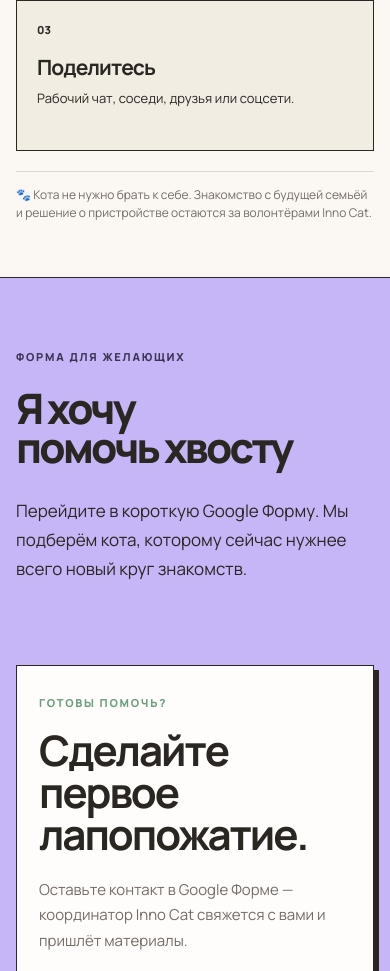
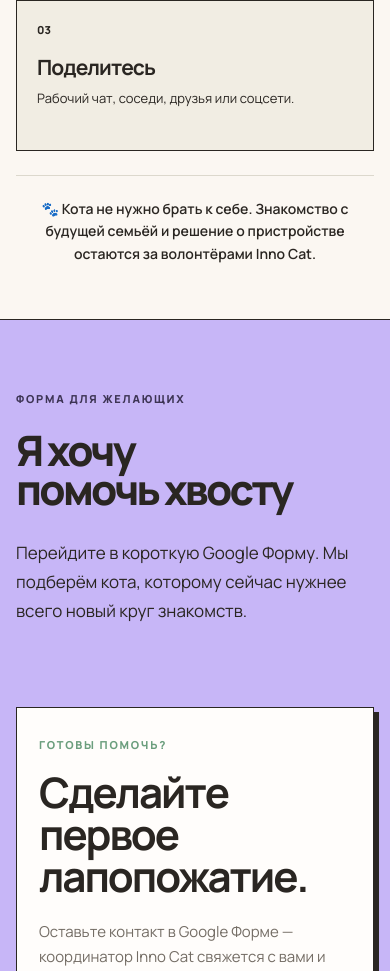
Before and after one commit to VespaAsya/inno-cat-portal, a plain HTML site: page index.html in a window 390 px wide. Shown: the part 1449-2420 px from the top of the page. Drawn offline with Linux system fonts and the light colour scheme.

Commit message:
Emphasize volunteer note

```diff
--- a/styles.css
+++ b/styles.css
@@ -55,7 +55,7 @@ p, h1, h2, h3 { margin-top: 0; }
 .steps article > span { display: block; margin-bottom: 36px; font-size: 11px; font-weight: 800; }
 .steps h3 { margin-bottom: 10px; font-size: 21px; letter-spacing: -.045em; line-height: 1.08; }
 .steps p { margin: 0; max-width: 290px; font-size: 13px; line-height: 1.55; }
-.calm-note { max-width: 820px; margin: 20px 0 0 auto; padding-top: 14px; border-top: 1px solid var(--line); color: var(--muted); font-size: 12px; }
+.calm-note { max-width: 920px; margin: 30px auto 0; padding: 22px 24px 0; border-top: 1px solid var(--line); color: var(--ink); text-align: center; font-size: clamp(15px, 1.5vw, 18px); font-weight: 600; line-height: 1.6; }
 
 .signup { padding-block: 88px; background: var(--lavender); border-top: 1px solid var(--ink); border-bottom: 1px solid var(--ink); }
 .signup-grid { display: grid; grid-template-columns: minmax(0, .9fr) minmax(440px, 1.1fr); gap: clamp(64px, 8vw, 104px); align-items: center; }
@@ -105,6 +105,7 @@ p, h1, h2, h3 { margin-top: 0; }
   .steps { grid-template-columns: 1fr; }
   .steps article { min-height: 150px; }
   .steps article > span { margin-bottom: 18px; }
+  .calm-note { margin-top: 24px; padding-inline: 6px; font-size: 14px; }
   .signup { padding-block: 70px; }
   .signup h2 { font-size: 42px; }
   .cat-photo-grid { margin-top: 42px; grid-template-columns: repeat(2, 1fr); gap: 8px; }
```
